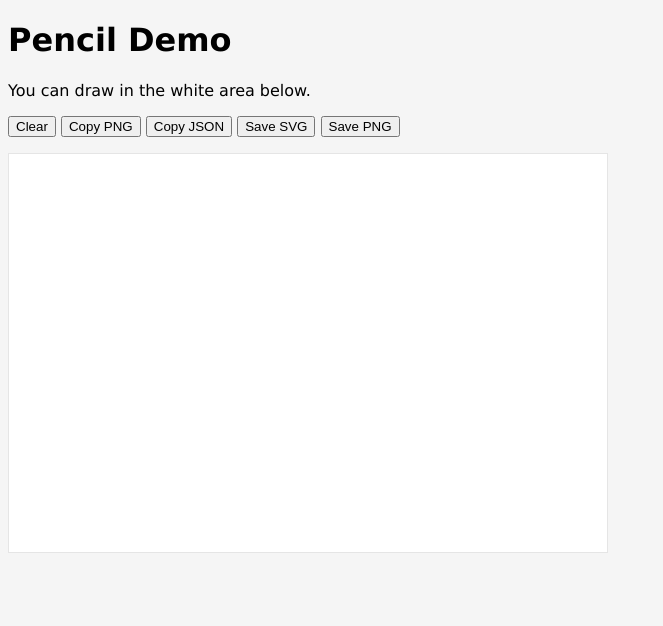
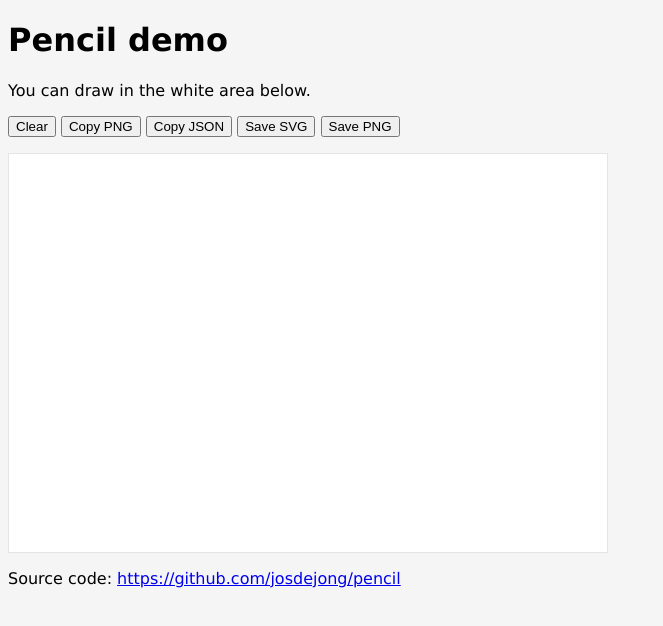
Before and after one commit to josdejong/pencil, a website: page index.html in a window 1280 px wide. Shown: the whole page, without its empty margins (0-663 px from the left). Drawn offline with Linux system fonts and the light colour scheme.

```diff
--- a/index.html
+++ b/index.html
@@ -24,7 +24,7 @@
 </head>
 <body>
 
-<h1>Pencil Demo</h1>
+<h1>Pencil demo</h1>
 
 <p>
   You can draw in the white area below.
@@ -38,6 +38,10 @@
 </p>
 
 <div id="my-drawing-area"></div>
+
+<p>
+  Source code: <a href="https://github.com/josdejong/pencil" target="_blank">https://github.com/josdejong/pencil</a>
+</p>
 
 <script type="module">
   import { createDrawingArea } from "./pencil.js"
```
Also changed, not shown: README.md.
